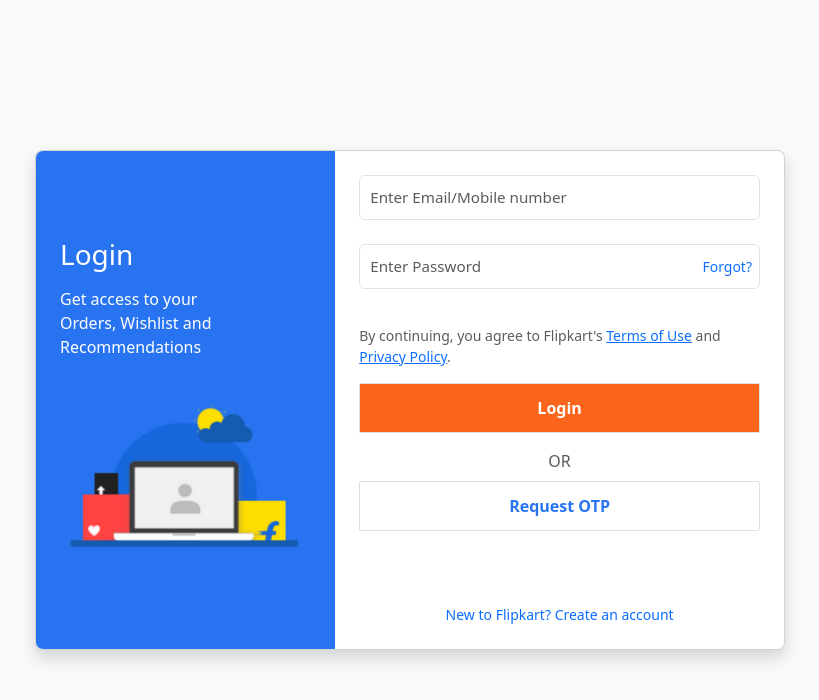
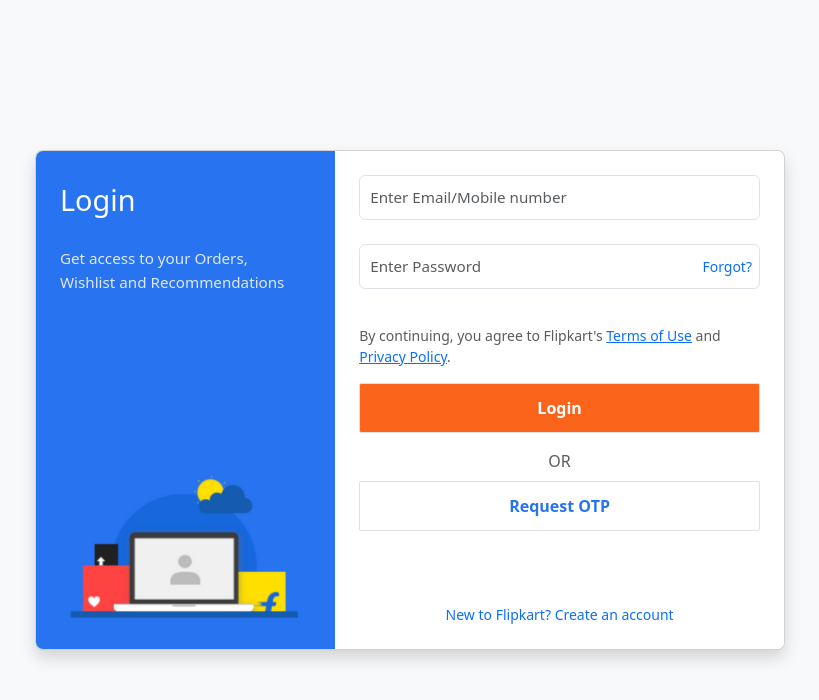
Before and after one commit to Khushi-0334/Flipkart_LoginPage, a plain HTML site: page index.html in a window 1280 px wide. Shown: the whole page, without its empty margins (230-1049 px from the left). Drawn offline with nearby package versions, Linux system fonts and the light colour scheme.

Commit message:
updated files

```diff
--- a/index.html
+++ b/index.html
@@ -17,10 +17,12 @@
         <div class="card login-card shadow d-flex flex-row">
 
             <!-- Left Section -->
-            <div class="left-box text-white p-4 d-flex flex-column justify-content-center">
-                <h3>Login</h3>
-                <p class="mt-2">Get access to your<br>Orders, Wishlist and<br>Recommendations</p>
-                <img src="Login.png" class="img-fluid mt-4" alt="login image">
+            <div class="left-box text-white px-4 py-3 d-flex flex-column">
+                <h3 class="login-title mb-1 mt-3">Login</h3><br>
+                <p class="login-desc mb-4">Get access to your Orders, <br> Wishlist and Recommendations</p>
+                <div class="image-container mt-auto">
+                    <img src="Login.png" class="img-fluid" alt="login image">
+                </div>
             </div>
 
             <!-- Right Section -->
@@ -51,7 +53,7 @@
 
                 <!-- Bottom Link -->
                 <div class="text-center mt-3 small">
-                    <span class="text-muted"></span>
+                    <span class="text-muted"> </span>
                     <a href="#" class="text-primary text-decoration-none">New to Flipkart?</a>
 
                     <a href="#" class="text-primary text-decoration-none">Create an account</a>
--- a/style.css
+++ b/style.css
@@ -16,6 +16,22 @@ body {
 
 .right-box {
   width: 60%;
+}
+
+.login-title {
+  font-size: 1.8rem;
+  font-weight: 500;
+  color: #fff;
+}
+
+.login-desc {
+  font-size: 0.95rem;
+  color: #dfe7f2;
+  line-height: 1.5rem;
+}
+
+.image-container {
+  margin-top: auto;
 }
 
 .form-control {
```
